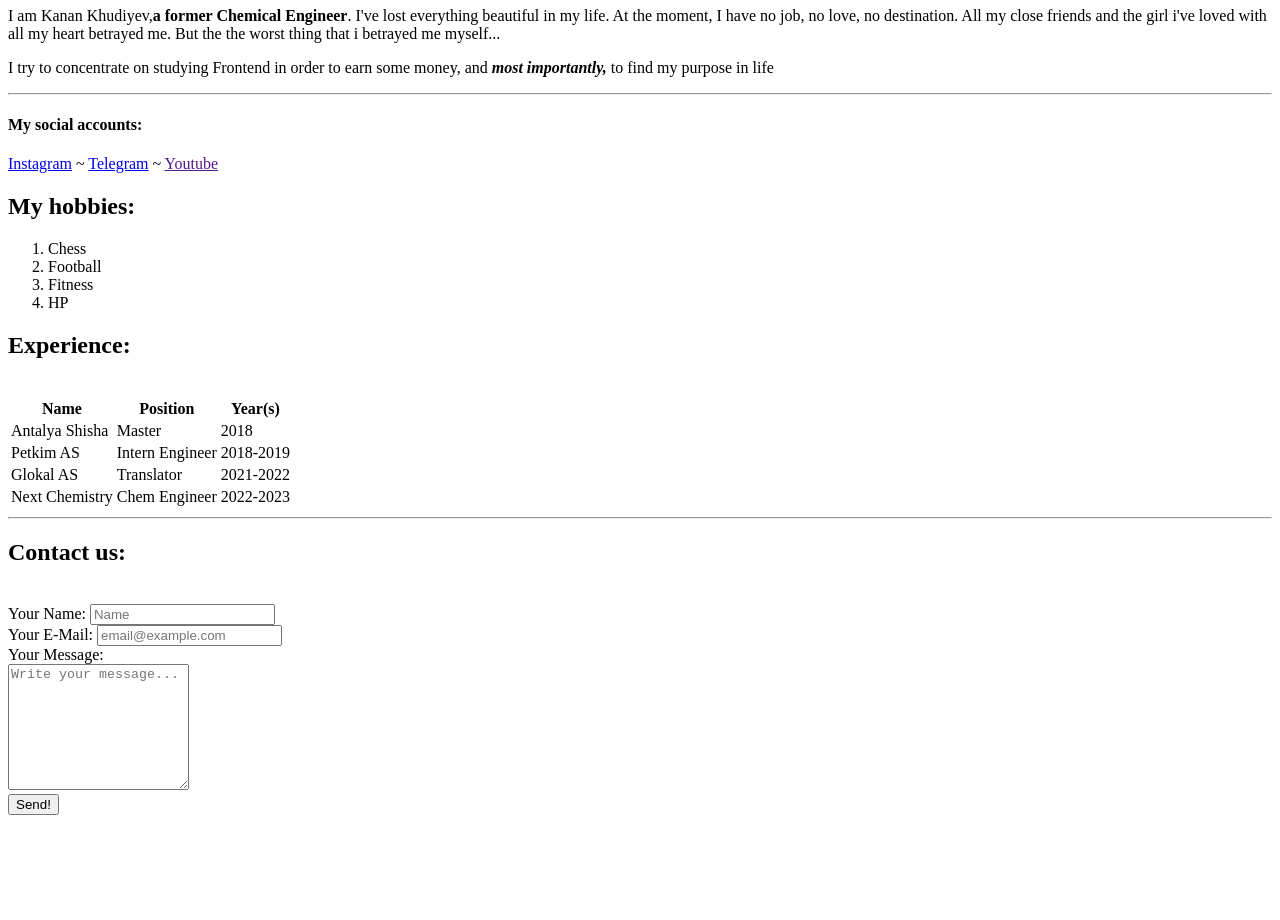
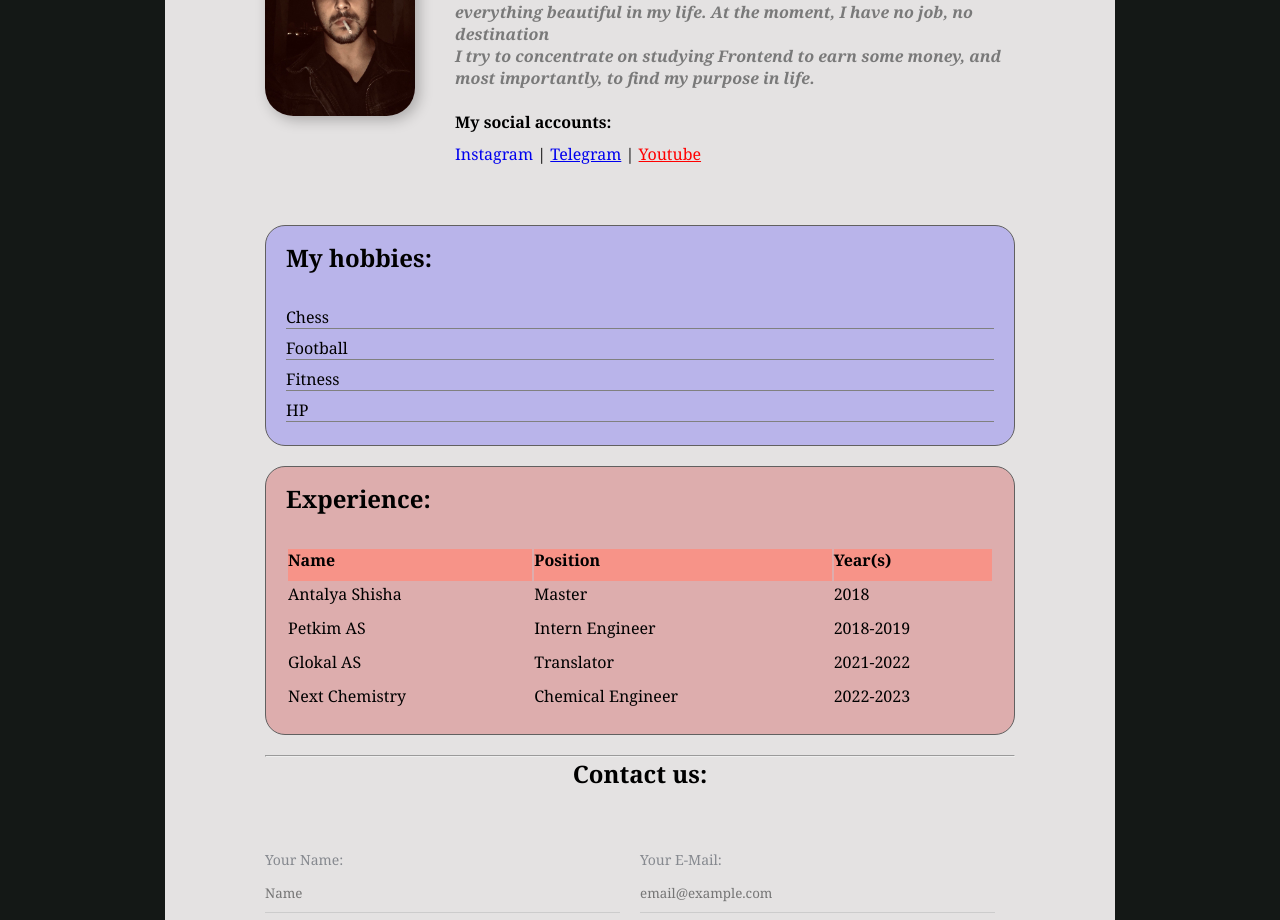
Before and after one commit to kkenan1998/Resume, a plain HTML site: page index.html in a window 1280 px wide. Shown: the part 99-1019 px from the top of the page. Before the commit the page ends 922 px from the top, so only its background shows below. Drawn offline with Linux system fonts and the light colour scheme.

Commit message:
Add styles

```diff
--- a/index.html
+++ b/index.html
@@ -3,41 +3,59 @@
   <head>
     <meta charset="UTF-8" />
     <meta name="viewport" content="width=device-width, initial-scale=1.0" />
+    <link rel="stylesheet" href="style.css" />
     <title>Kanan Khudiyev</title>
   </head>
   <body>
-    <img src="img/photo_2023-12-08_16-02-21.jpg" alt="KK" width="150" />
+    <div class="container">
+      <div class="info">
+        <img src="photo_2023-12-08_16-02-21.jpg" alt="KK" class="avatar" />
+        <div class="info-text">
           <h1>Kanan Khudiyev</h1>
           <p>
-      I am Kanan Khudiyev,<strong>a former Chemical Engineer</strong>. I've lost
-      everything beautiful in my life. At the moment, I have no job, no love, no
-      destination. All my close friends and the girl i've loved with all my
-      heart betrayed me. But the the worst thing that i betrayed me myself...
+            I am Kanan Khudiyev,<strong>a former Chemical Engineer</strong>.
+            I've lost everything beautiful in my life. At the moment, I have no
+            job, no destination
           </p>
+
           <p>
-      I try to concentrate on studying Frontend in order to earn some money, and
-      <em><strong>most importantly,</strong></em> to find my purpose in life
+            I try to concentrate on studying Frontend to earn some money, and
+            <em><strong>most importantly,</strong></em> to find my purpose in
+            life.
           </p>
-    <hr />
+          <br />
 
           <h4><strong>My social accounts:</strong></h4>
-    <a href="https://instagram.com/kenan.khudiev" target="_blank">Instagram</a>
-    ~
-    <a href="https://t.me/kenan_khd" target="_blank">Telegram</a>
-    ~
-    <a href="" target="_blank">Youtube</a>
+          <a
+            href="https://instagram.com/kenan.khudiev"
+            target="_blank"
+            class="ig"
+            >Instagram</a
+          >
+          |
+          <a href="https://t.me/kenan_khd" target="_blank" class="tg"
+            >Telegram</a
+          >
+          |
+          <a href="" target="_blank" class="ytb">Youtube</a>
+        </div>
+      </div>
 
+      <div class="card bg-1">
         <h2>My hobbies:</h2>
-    <ol>
+        <br />
+        <ol class="list">
           <li>Chess</li>
           <li>Football</li>
           <li>Fitness</li>
           <li>HP</li>
         </ol>
-
+      </div>
+      <div class="card bg-2">
         <h2>Experience:</h2>
         <br />
-    <table>
+
+        <table class="table">
           <thead>
             <tr>
               <th>Name</th>
@@ -45,6 +63,7 @@
               <th>Year(s)</th>
             </tr>
           </thead>
+
           <tbody>
             <tr>
               <td>Antalya Shisha</td>
@@ -61,39 +80,43 @@
               <td>Translator</td>
               <td>2021-2022</td>
             </tr>
+
             <tr>
               <td>Next Chemistry</td>
-          <td>Chem Engineer</td>
+              <td>Chemical Engineer</td>
               <td>2022-2023</td>
             </tr>
           </tbody>
         </table>
+      </div>
+      <hr />
+      <form action="/" class="form">
+        <h2>Contact us:</h2>
 
-    <hr />
-    <h2>Contact us:</h2>
-    <br />
-    <form>
-      <div>
+        <div class="form-row">
+          <div class="conclusion">
             <label for="name">Your Name:</label>
             <input type="name" id="name" placeholder="Name" />
           </div>
-      <div>
+          <div class="conclusion">
             <label for="email">Your E-Mail:</label>
             <input type="email" id="email" placeholder="email@example.com" />
           </div>
+        </div>
 
-      <div>
+        <div class="conclusion">
           <label for="message">Your Message:</label>
-        <br />
+
           <textarea
             name="message"
             id="message"
-          cols="20"
-          rows="8"
+            cols="60"
+            rows="10"
             placeholder="Write your message..."
           ></textarea>
         </div>
-      <button type="submit">Send!</button>
+        <button type="submit" class="btn">Send!</button>
       </form>
+    </div>
   </body>
 </html>
--- /dev/null
+++ b/style.css
@@ -0,0 +1,243 @@
+* {
+  margin: 0;
+  font-family: Cambria, Cochin, Georgia, Times, "Times New Roman", serif;
+  padding: 0;
+}
+
+.avatar {
+  width: 200px;
+  height: 200px;
+  box-shadow: 4px 4px 14px rgba(0, 0, 0, 0.25);
+  border-radius: 28px;
+}
+
+.socio {
+  padding-bottom: 30px;
+}
+
+.card {
+  border: 1px solid rgb(97, 96, 96);
+  border-radius: 20px;
+  padding: 15px 20px;
+  margin-bottom: 20px;
+}
+
+.card h2 {
+  margin-bottom: 10px;
+}
+
+.bg-1 {
+  background-color: rgb(185, 180, 234);
+}
+
+.bg-2 {
+  background-color: #ddadad;
+}
+
+.form h2 {
+  text-align: center;
+  margin-bottom: 60px;
+}
+
+.conclusion label {
+  display: block;
+  font-size: 14px;
+  color: #86898f;
+}
+
+.conclusion input,
+.conclusion textarea {
+  width: 100%;
+  box-sizing: border-box;
+  border: none;
+  background: transparent;
+  border-bottom: 1px solid #ccc;
+  color: #000;
+  padding: 15px 0 10px;
+  outline: none;
+  font-family: inherit;
+}
+
+.form-row {
+  margin-bottom: 10px;
+  display: flex;
+  color: #000;
+}
+.form-row .conclusion {
+  margin-right: 20px;
+  width: 50%;
+}
+
+@media (max-width: 650px) {
+  .form-row {
+    display: block;
+  }
+
+  .form-row .conclusion {
+    width: 100%;
+    margin-right: 0;
+    margin-bottom: 10px;
+  }
+}
+
+.container {
+  padding: 15px 100px;
+
+  background: rgb(228, 226, 226);
+  max-width: 750px;
+  margin: auto;
+}
+
+.info {
+  display: flex;
+  margin-bottom: 60px;
+}
+.info-text {
+  margin-left: 40px;
+}
+
+@media (max-width: 650px) {
+  .info {
+    display: block;
+    text-align: center;
+  }
+}
+
+.info h1 {
+  margin-bottom: 20px;
+}
+
+.info p {
+  color: rgb(121, 121, 121);
+  font-style: italic;
+  font-weight: bold;
+  margin: 0;
+}
+
+.info h4 {
+  margin-bottom: 10px;
+}
+
+body {
+  font-family: Cambria, Cochin, Georgia, Times, "Times New Roman", serif;
+  margin: 0;
+  background-color: rgb(20, 24, 22);
+}
+
+.ig {
+  text-decoration: none;
+}
+
+.ig:hover {
+  color: #e915e9;
+
+  opacity: 0.7;
+}
+
+.tg:hover {
+  color: rgb(22, 129, 200);
+  opacity: 0.7;
+}
+
+.ytb:hover {
+  color: rgb(243, 42, 42);
+  opacity: 0.7;
+}
+
+.ytb:visited {
+  color: red;
+}
+
+.tg:active {
+  color: grey;
+}
+
+.btn {
+  font-family: Verdana, Geneva, Tahoma, sans-serif;
+  font-size: 15px;
+  border: 1px solid;
+  padding: 15px 25px;
+  border-radius: 30px;
+}
+
+.btn:hover {
+  opacity: 0.9;
+  cursor: pointer;
+  color: orange;
+}
+
+.green {
+  color: green;
+  border: 1px red;
+  width: 400px;
+}
+
+a:hover {
+  color: salmon;
+}
+
+.list {
+  margin: 0;
+  padding: 0;
+  list-style: none;
+}
+
+.list li {
+  margin-bottom: 8px;
+  border-bottom: 1px solid grey;
+}
+
+.table {
+  width: 100%;
+}
+
+.table td,
+th {
+  text-align: left;
+  padding-bottom: 10px;
+}
+
+.table td:hover {
+  background: #8a6d6d;
+  color: white;
+  opacity: 0.7;
+
+  cursor: pointer;
+}
+
+.table th {
+  background: #f79388;
+}
+
+.navbar {
+  margin: 0;
+  border: 1px solid black;
+
+  border-radius: 15px;
+  background: rgb(39, 38, 38);
+}
+
+.navbar ul {
+  list-style: none;
+
+  margin: 0;
+  padding: 20px 10px;
+  display: flex;
+}
+
+.navbar ul li {
+  margin: 0 150px;
+  padding: 7px 0;
+}
+.navbar ul li:hover {
+  background: #ea6767;
+}
+.navbar ul li:last-child {
+  margin-right: 0;
+}
+
+.navbar ul li a {
+  color: wheat;
+  opacity: 0.5;
+  text-decoration: none;
+}
```
Lines whose indentation alone changed are shown as unchanged.
